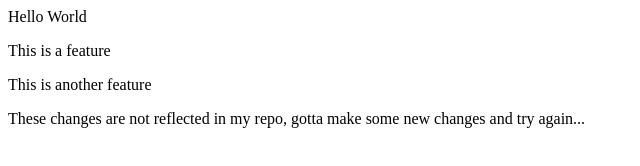
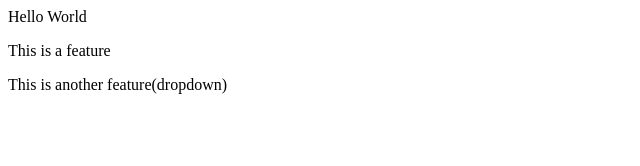
Before and after one commit to Droid-47/LocalRepo, a plain HTML site: page index.html in a window 1280 px wide. Shown: the whole page, without its empty margins (0-640 px from the left). Drawn offline with Linux system fonts and the light colour scheme.

Commit message:
dropdown

```diff
--- a/index.html
+++ b/index.html
@@ -1,6 +1,3 @@
 <p> Hello World</p>
 <p> This is a feature </p>
-<p> This is another feature</p>
-<p> These changes are not reflected in my repo,
-    gotta make some new changes and try again...
-</p>
+<p> This is another feature(dropdown)</p>
```
